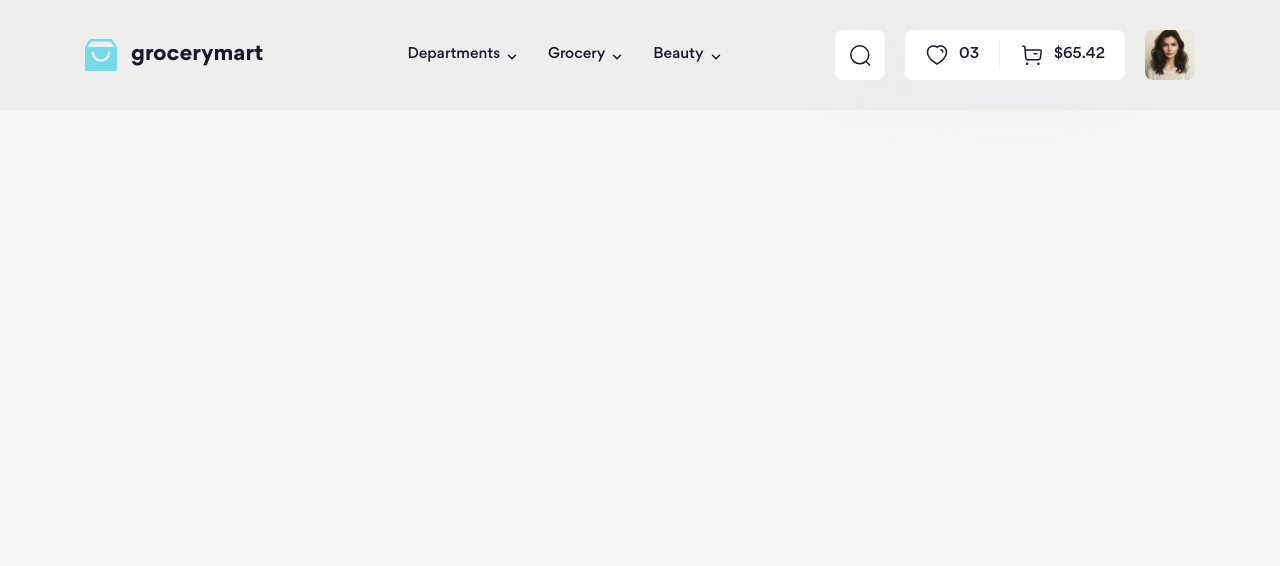
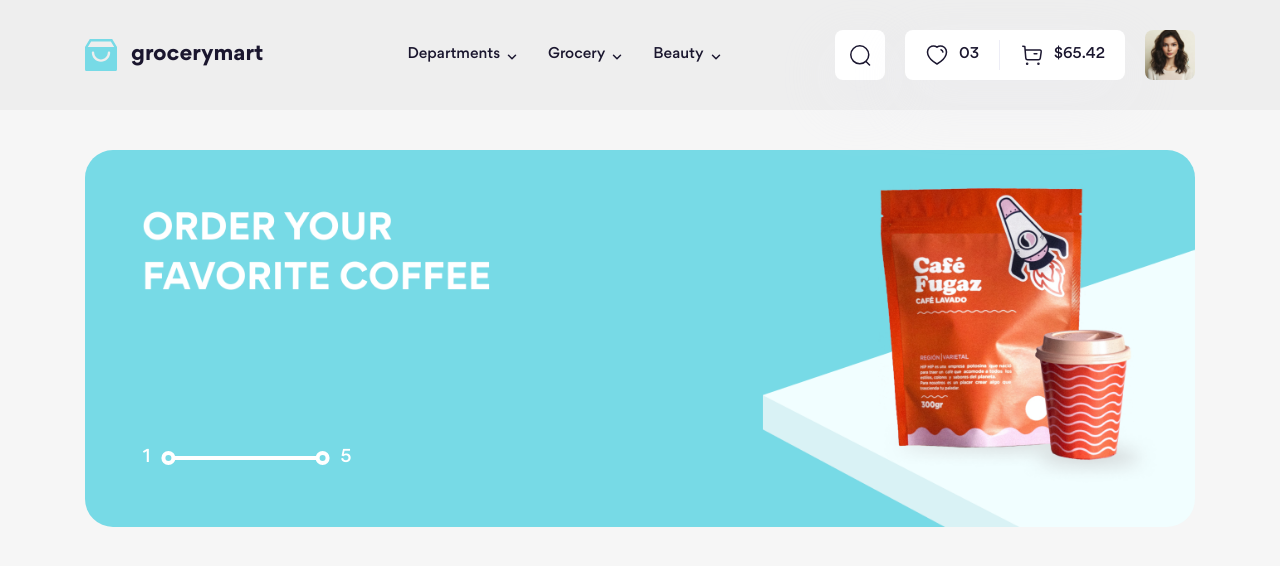
Before and after one commit to tanxufu/Grocery-Ecommerce, a website: page index.html in a window 1280 px wide. Drawn offline with Linux system fonts and the light colour scheme.

Commit message:
slideshow

```diff
--- a/index.html
+++ b/index.html
@@ -32,11 +32,34 @@
         load('#header', "./templates/header.html");
     </script>
 
-    <!-- footer -->
-    <footer id="footer"></footer>
-    <script>
-        load('#footer', "./templates/footer.html");
-    </script>
+    <div class="container">
+        <!-- slideshow -->
+        <div class="slideshow">
+            <div class="slideshow__inner">
+                <div class="slideshow__item">
+                    <a class="slideshow__link">
+                        <picture>
+                            <source media="(max-width: 767.98px)"
+                                srcset="./assets/img/slideshow/slide-show-img-1-md.png">
+                            <img src="./assets/img/slideshow/slide-show-img-1.png" alt="" class="slideshow__img">
+                        </picture>
+                    </a>
+                </div>
+            </div>
+
+            <div class="slideshow__page">
+                <span class="slideshow__num">1</span>
+                <span class="slideshow__slider"></span>
+                <span class="slideshow__num">5</span>
+            </div>
+        </div>
+
+        <!-- footer -->
+        <footer id="footer"></footer>
+        <script>
+            load('#footer', "./templates/footer.html");
+        </script>
+    </div>
 </body>
 
 </html>
--- a/scss/components/_index.scss
+++ b/scss/components/_index.scss
@@ -1,2 +1,3 @@
 @forward "./logo";
 @forward "./dropdown";
+@forward "./slideshow";
--- /dev/null
+++ b/scss/components/_slideshow.scss
@@ -0,0 +1,96 @@
+@use "../abstracts";
+
+.slideshow {
+    position: relative;
+    margin: 40px 0;
+
+    @include abstracts.breakpoint(md) {
+        margin: 30px 0;
+    }
+
+    &__inner {
+        display: flex;
+        overflow: hidden;
+    }
+
+    &__item {
+        position: relative;
+        flex-shrink: 0;
+        width: 100%;
+        padding-top: 34%;
+
+        @include abstracts.breakpoint(md) {
+            padding-top: 50%;
+        }
+    }
+
+    &__img {
+        position: absolute;
+        top: 0;
+        left: 0;
+        width: 100%;
+        height: 100%;
+        object-fit: cover;
+        border-radius: 28px;
+    }
+
+    &__page {
+        --color: #fff;
+        position: absolute;
+
+        display: flex;
+        align-items: center;
+        column-gap: 24px;
+
+        width: 12.8%;
+        bottom: 15%;
+        left: 5.2%;
+    }
+
+    &__num {
+        font-size: 1.8rem;
+        font-weight: 500;
+        line-height: 1.44;
+        color: var(--color);
+
+        @include abstracts.breakpoint(md) {
+            font-size: 14px;
+            line-height: 1.42;
+        }
+    }
+
+    &__slider {
+        position: relative;
+        width: 100%;
+        height: 4px;
+        flex-shrink: 0;
+        background: var(--color);
+
+        &::before,
+        &::after {
+            content: "";
+
+            position: absolute;
+            top: 50%;
+
+            width: 14px;
+            height: 14px;
+            border: 4px solid var(--color);
+            border-radius: 50%;
+
+            @include abstracts.breakpoint(md) {
+                border-width: 3px;
+            }
+        }
+
+        &::before {
+            left: 0;
+            translate: -90% -50%;
+        }
+
+        &::after {
+            right: 0;
+            translate: 90% -50%;
+        }
+    }
+}
--- a/scss/layout/_header.scss
+++ b/scss/layout/_header.scss
@@ -12,6 +12,7 @@
 .top-bar {
     @extend %flexItemsCenter;
     position: relative;
+    z-index: 1;
     padding: 30px 0;
 
     @include abstracts.breakpoint(md) {
```
Also changed, not shown: assets/css/main.css, assets/img/slideshow/slide-show-img-1-md.png (added), assets/img/slideshow/slide-show-img-1.png (added), 1 other file.
